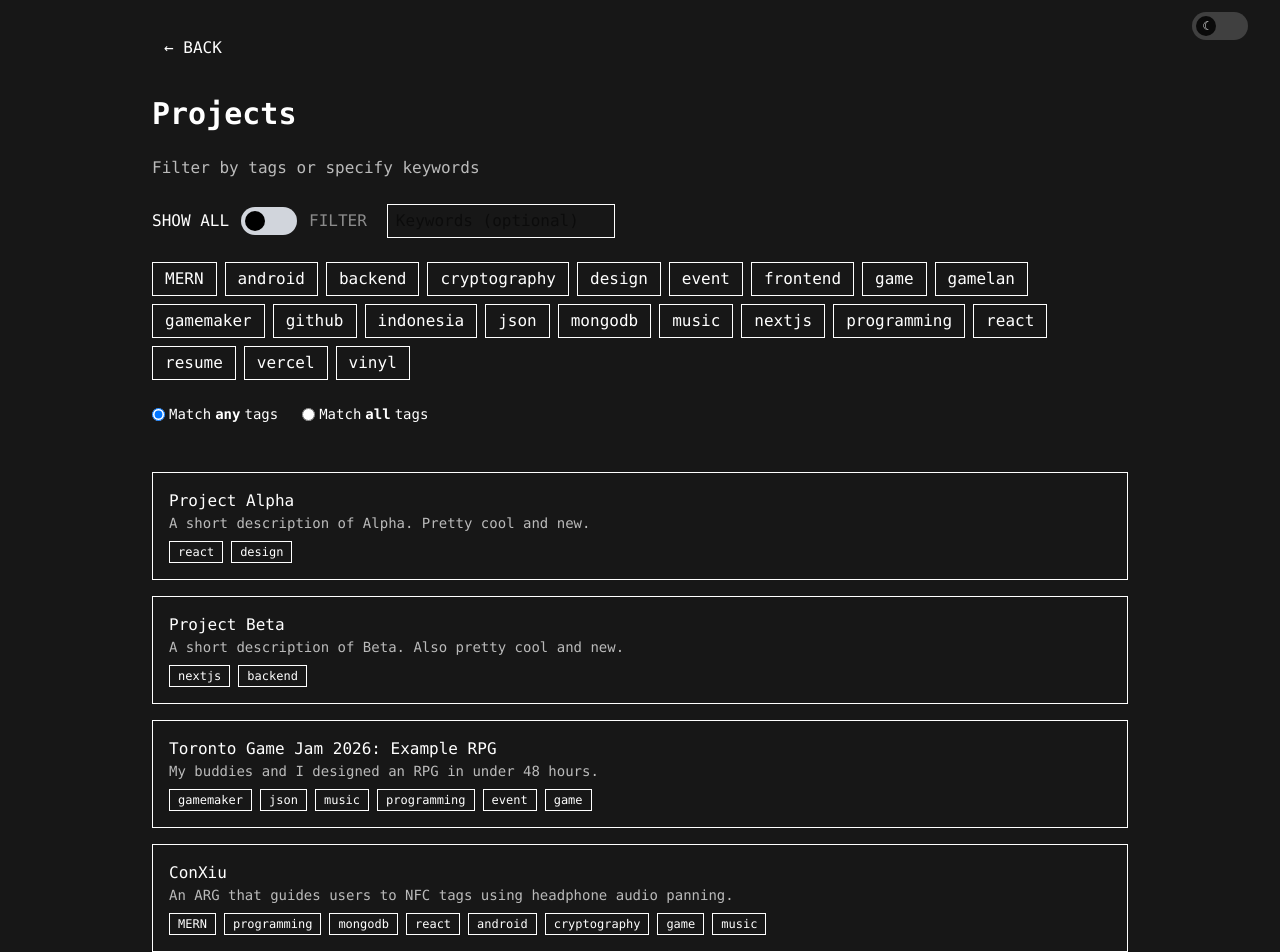
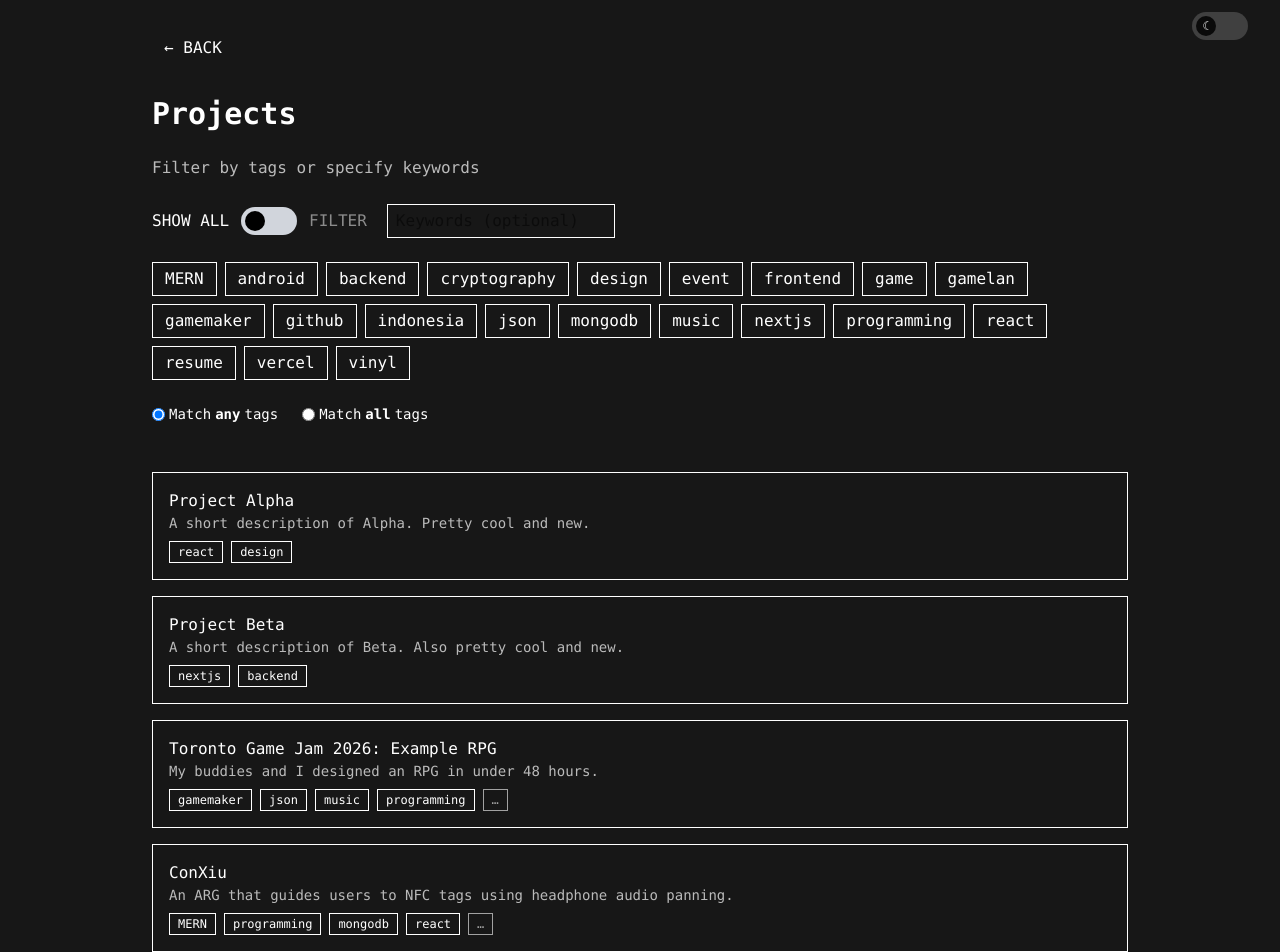
Before and after one commit to tsaulnier/software-portfolio, a Next.js app: page /projects in a window 1280 px wide. Shown: the top 952 px of the page. Built offline with nearby package versions, Linux system fonts and the light colour scheme.

Commit message:
solved overflow issue on project tags

```diff
--- a/app/projects/ProjectsClient.tsx
+++ b/app/projects/ProjectsClient.tsx
@@ -20,6 +20,8 @@ export default function ProjectsClient({ projects, allTags }: Props) {
   const [matchMode, setMatchMode] = useState<"any" | "all">("any");
   const [searchQuery, setSearchQuery] = useState("");
   const [viewMode, setViewMode] = useState<"all" | "filter">("all");
+
+  const MAX_VISIBLE_TAGS = 4;
 
   const filteredProjects = useMemo(() => {
     if (viewMode === "all") return projects;
@@ -149,13 +151,23 @@ export default function ProjectsClient({ projects, allTags }: Props) {
             <div className="font-medium">{project.title}</div>
             <p className="text-sm opacity-70">{project.description}</p>
 
-            <div className="flex gap-2 mt-2 text-xs">
-              {project.tags.map((tag) => (
-                <span key={tag} className="border px-2 py-0.5">
+            <div className="flex flex-wrap gap-2 mt-2 text-xs">
+              {project.tags.slice(0, MAX_VISIBLE_TAGS).map((tag) => (
+                <span
+                  key={tag}
+                  className="border px-2 py-0.5 whitespace-nowrap"
+                >
                   {tag}
                 </span>
               ))}
+
+              {project.tags.length > MAX_VISIBLE_TAGS && (
+                <span className="border px-2 py-0.5 opacity-60">
+                  …
+                </span>
+              )}
             </div>
+
           </div>
         ))}
       </div>
```
